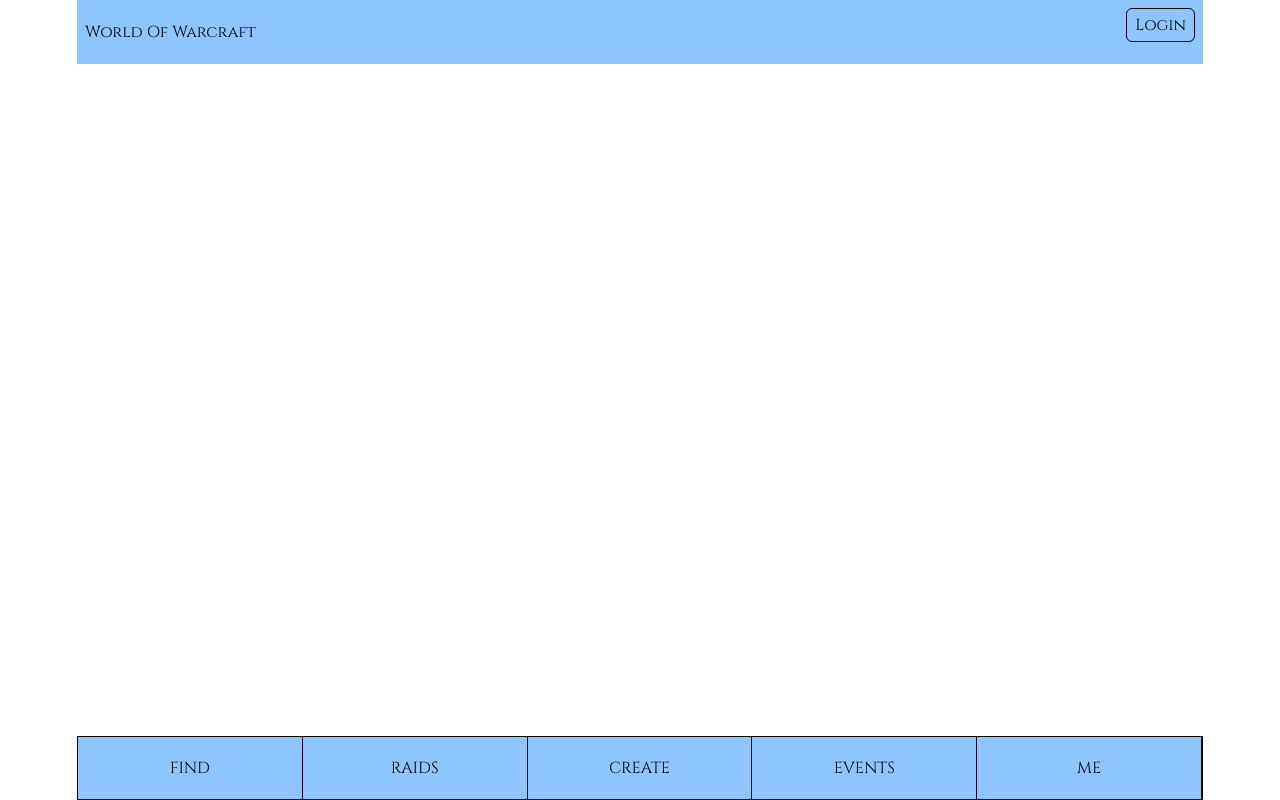
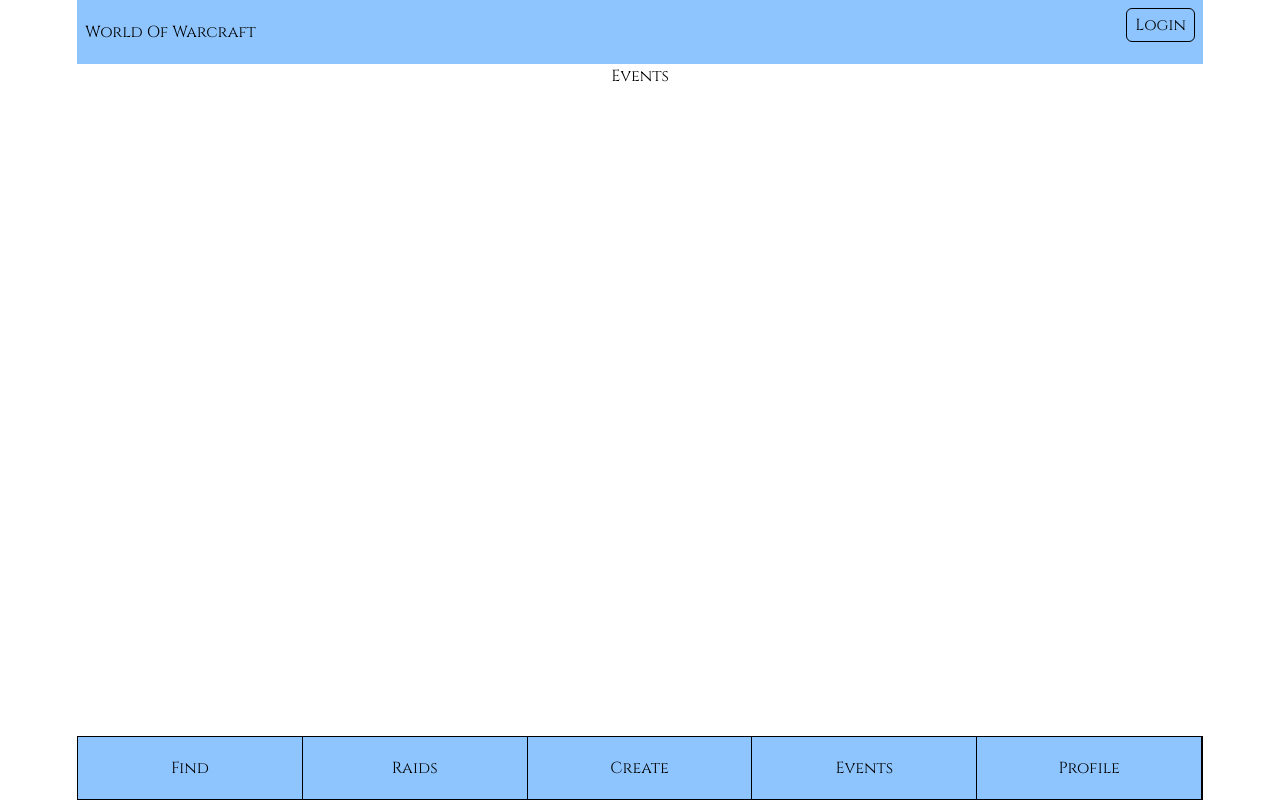
Before and after one commit to bexy65/social, a React (Vite) app in the folder frontend/: page /events in a window 1280 px wide. Built offline with nearby package versions, Linux system fonts and the light colour scheme.

Commit message:
feat: #1 routing system, simplify navigationa nd routes, better way to handle routing, new dummy pages

```diff
--- /dev/null
+++ b/frontend/components/ProtectedRoute.jsx
@@ -0,0 +1,14 @@
+import { Navigate } from "react-router-dom";
+
+function ProtectedRoute({ children }) {
+    let isAuthenticated = true;
+    isAuthenticated = false;
+
+    if (!isAuthenticated) {
+        return <Navigate to="/login" replace />;
+    }
+
+    return children;
+}
+
+export default ProtectedRoute;
--- a/frontend/components/layout/BottomNav.jsx
+++ b/frontend/components/layout/BottomNav.jsx
@@ -1,25 +1,19 @@
-import { useState } from "react"
 import { NavLink } from "react-router-dom";
-
-const navArray = [
-    'find',
-    'raids',
-    'create',
-    'events',
-    'me'
-]
+import { navigation } from "../../src/config/navigation";
 
 function BottomNav() {
-    const [nav, setNav] = useState(navArray);
     return (
-        <div className="border h-16 flex items-center m-0 sticky inset-x-0 bottom-0 bg-blue-300">
-            {nav.map((e)=>(
-                <button className="w-1/4 m-0 h-full flex items-center text-center border-r p-2" key={e} onClick={()=>console.log('clicked')} type="button">
-                    <NavLink to={`/${e}`} className="m-0 p-0 w-full">{e.toUpperCase()}</NavLink>
-                </button>
-             )
-            )}
-        </div>
+        <nav className="border h-16 flex bg-blue-300 sticky inset-x-0 bottom-0">
+            {navigation.map(item => (
+                <NavLink
+                    key={item.path}
+                    to={item.path}
+                    className="flex-1 h-full flex items-center justify-center border-r p-2"
+                >
+                    {item.label}
+                </NavLink>
+            ))}
+        </nav>
     )
 }
 
--- /dev/null
+++ b/frontend/pages/Account.jsx
@@ -0,0 +1,9 @@
+function Account() {
+    return (
+        <>
+            <p>Account</p>
+        </>
+    )
+}
+
+export default Account;
--- /dev/null
+++ b/frontend/pages/CreateEvent.jsx
@@ -0,0 +1,9 @@
+function CreateEvent() {
+    return (
+        <>
+            <p>Create event</p>
+        </>
+    )
+}
+
+export default CreateEvent;
--- /dev/null
+++ b/frontend/pages/Events.jsx
@@ -0,0 +1,9 @@
+function Events() {
+    return (
+        <>
+            <p>Events</p>
+        </>
+    )
+}
+
+export default Events;
--- a/frontend/src/App.jsx
+++ b/frontend/src/App.jsx
@@ -1,10 +1,10 @@
-import { BrowserRouter, Route, Routes } from 'react-router-dom'
-import './App.css'
-import Home from '../pages/Home'
-import Login from '../pages/Login'
-import Raids from '../pages/Raids'
-import Header from '../components/layout/Header'
-import BottomNav from '../components/layout/BottomNav'
+import { BrowserRouter, Route, Routes } from "react-router-dom";
+import "./App.css";
+
+import Header from "../components/layout/Header";
+import BottomNav from "../components/layout/BottomNav";
+import ProtectedRoute from "../components/ProtectedRoute";
+import { routes } from "./config/routes";
 
 function App() {
   return (
@@ -15,9 +15,25 @@ function App() {
 
           <main className="flex-1 min-h-0 overflow-y-auto">
             <Routes>
-            <Route index element={<Home />} />
-            <Route path="/login" element={<Login />} />
-            <Route path="/raids" element={<Raids />} />
+              {routes.map(route => {
+                const Page = route.element;
+
+                return (
+                  <Route
+                    key={route.path}
+                    path={route.path}
+                    element={
+                      route.protected ? (
+                          <ProtectedRoute>
+                              <Page />
+                          </ProtectedRoute>
+                      ) : (
+                          <Page />
+                      )
+                    }
+                  />
+                );
+              })}
             </Routes>
           </main>
 
@@ -25,7 +41,7 @@ function App() {
 
         </div>
     </BrowserRouter>
-  )
+  );
 }
 
 export default App
--- /dev/null
+++ b/frontend/src/config/navigation.js
@@ -0,0 +1,22 @@
+export const navigation = [
+    {
+        path: "/",
+        label: "Find"
+    },
+    {
+        path: "/raids",
+        label: "Raids"
+    },
+    {
+        path: "/create",
+        label: "Create"
+    },
+    {
+        path: "/events",
+        label: "Events"
+    },
+    {
+        path: "/profile",
+        label: "Profile"
+    }
+];
--- /dev/null
+++ b/frontend/src/config/routes.js
@@ -0,0 +1,39 @@
+import Home from "../../pages/Home";
+import Login from "../../pages/Login";
+import Raids from "../../pages/Raids";
+import Account from "../../pages/Account";
+import CreateEvent from "../../pages/CreateEvent";
+import Events from "../../pages/Events";
+
+export const routes = [
+    {
+        path: "/",
+        element: Home,
+        protected: false
+    },
+    {
+        path: "/login",
+        element: Login,
+        protected: false
+    },
+    {
+        path: "/raids",
+        element: Raids,
+        protected: false
+    },
+    {
+        path: "/profile",
+        element: Account,
+        protected: true
+    },
+    {
+        path: "/create",
+        element: CreateEvent,
+        protected: true
+    },
+    {
+        path: "/events",
+        element: Events,
+        protected: false
+    }
+];
```
Lines whose indentation alone changed are shown as unchanged.
